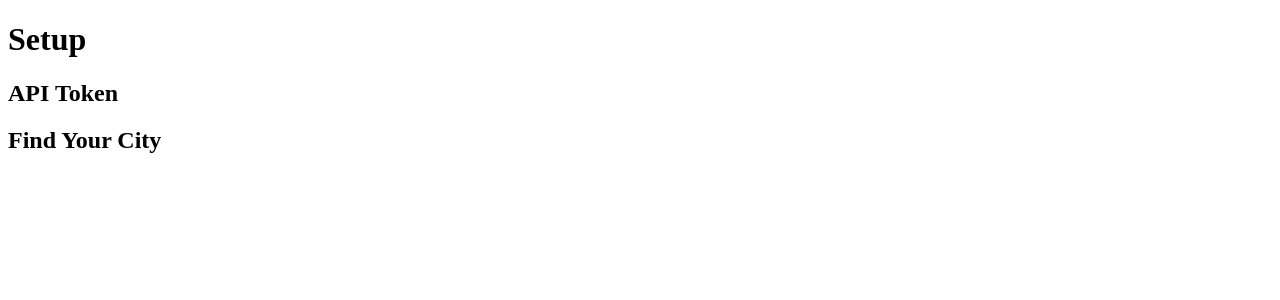
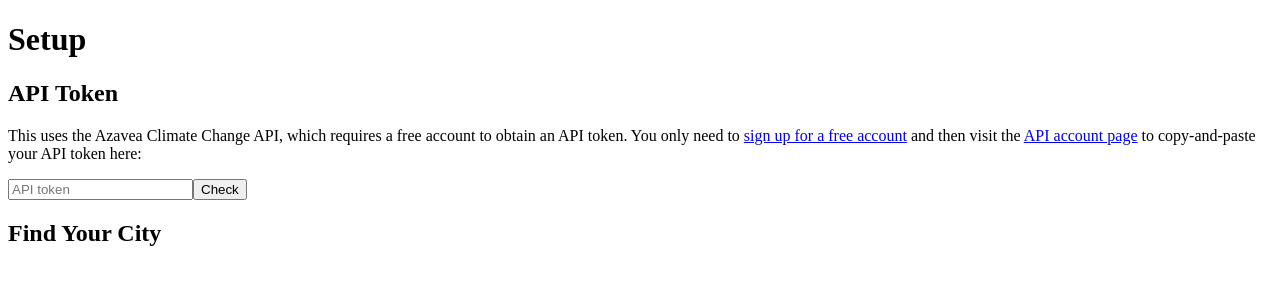
Before and after one commit to rmartz/personal-climate, an Angular app in the folder ng/: page / in a window 1280 px wide. Shown: the top 300 px of the page. Built offline with nearby package versions, Linux system fonts and the light colour scheme.

Commit message:
Add token validation logic

```diff
--- a/ng/src/app/setup-page/setup-page.component.html
+++ b/ng/src/app/setup-page/setup-page.component.html
@@ -1,5 +1,16 @@
 <h1>Setup</h1>
 
 <h2>API Token</h2>
+<p>
+    This uses the Azavea Climate Change API, which requires a free account to obtain an API token. You only need to <a href="https://climate.azavea.com/">sign up for a free account</a> and then visit the <a href="https://app.climate.azavea.com/accounts/api/">API account page</a> to copy-and-paste your API token here:
+</p>
+
+<input
+    type="text"
+    placeholder="API token"
+    [(ngModel)]="token"
+    (change)="tokenValid = false;">
+<button (click)="verifyApiToken()">Check</button>
+<span style="color: green;" *ngIf="tokenValid">&#x2713;</span>
 
 <h2>Find Your City</h2>
--- a/ng/src/app/setup-page/setup-page.component.ts
+++ b/ng/src/app/setup-page/setup-page.component.ts
@@ -1,4 +1,6 @@
 import { Component } from '@angular/core';
+import { ConnectionBackend, Headers, Http, Request, RequestOptions, RequestOptionsArgs,
+    Response, URLSearchParams } from '@angular/http';
 
 @Component({
   selector: 'app-setup-page',
@@ -6,6 +8,20 @@ import { Component } from '@angular/core';
 })
 export class SetupPageComponent {
 
-  constructor() { }
+  public token: String = ""
+  public tokenValid: Boolean;
 
+  constructor(protected http: Http) { }
+
+  public verifyApiToken() {
+    const options = new RequestOptions();
+    options.headers = new Headers();
+    options.headers.set('Authorization', 'Token ' + this.token);
+    options.headers.set('Accept', 'application/json');
+
+    const url = 'https://app.climate.azavea.com/api/dataset/'
+    this.http.get(url, options).subscribe(() => {
+        this.tokenValid = true;
+    })
+  }
 }
```
